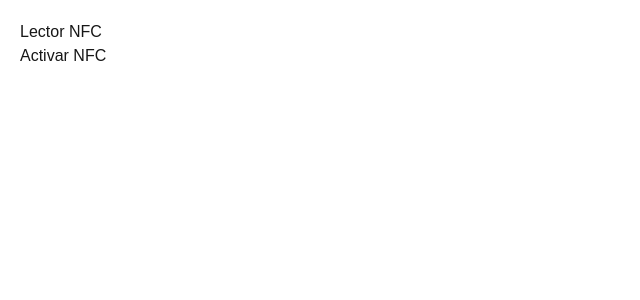
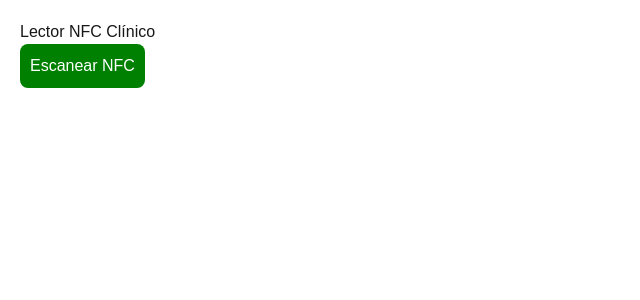
Before and after one commit to EmilySIlva273/nfc-clinico, a Next.js app: page / in a window 1280 px wide. Shown: the top 300 px of the page, without its empty margins (0-640 px from the left). Built offline with nearby package versions, Linux system fonts and the light colour scheme.

Commit message:
corregido

```diff
--- a/app/page.tsx
+++ b/app/page.tsx
@@ -1,24 +1,96 @@
 'use client'
 
 import { useState } from 'react'
+import { supabase } from '../lib/supabase'
 
 export default function Home() {
-  const [dni, setDni] = useState('')
   const [paciente, setPaciente] = useState<any>(null)
+  const [loading, setLoading] = useState(false)
+
+  const scanNFC = async () => {
+    setLoading(true)
+
+    try {
+      // 🔥 Verifica soporte NFC
+      if (typeof window === "undefined") return
+
+      if (!('NDEFReader' in window)) {
+        alert("Este dispositivo no soporta NFC")
+        setLoading(false)
+        return
+      }
+
+      const ndef = new (window as any).NDEFReader()
+
+      await ndef.scan()
+
+      alert("Acerca el NFC al teléfono")
+
+      ndef.onreading = async (event: any) => {
+        const decoder = new TextDecoder()
+
+        for (const record of event.message.records) {
+          if (record.recordType === "text") {
+
+            const dni = decoder.decode(record.data).trim()
+
+            console.log("DNI LEÍDO:", dni)
+
+            // 🔥 BUSCAR EN SUPABASE
+            const { data, error } = await supabase
+              .from('registros')
+              .select('*')
+              .eq('dni', dni)
+              .single()
+
+            if (error || !data) {
+              alert("Paciente no registrado")
+              setPaciente(null)
+            } else {
+              setPaciente(data)
+              alert("Paciente encontrado")
+            }
+          }
+        }
+      }
+
+    } catch (error) {
+      console.error(error)
+      alert("Error al usar NFC o permisos denegados")
+    }
+
+    setLoading(false)
+  }
 
   return (
     <div style={{ padding: 20 }}>
-      <h1>Lector NFC</h1>
+      <h1>Lector NFC Clínico</h1>
 
-      <button>
-        Activar NFC
+      {/* BOTÓN NFC */}
+      <button
+        type="button"
+        onClick={scanNFC}
+        disabled={loading}
+        style={{
+          padding: 10,
+          background: loading ? 'gray' : 'green',
+          color: 'white',
+          border: 'none',
+          borderRadius: 8,
+          cursor: 'pointer'
+        }}
+      >
+        {loading ? "Escaneando..." : "Escanear NFC"}
       </button>
 
+      {/* RESULTADO */}
       {paciente && (
-        <div>
-          <h2>Paciente</h2>
-          <p>DNI: {paciente.dni}</p>
-          <p>Nombres: {paciente.nombres}</p>
+        <div style={{ marginTop: 20 }}>
+          <h2>Paciente encontrado</h2>
+          <p><b>DNI:</b> {paciente.dni}</p>
+          <p><b>Nombres:</b> {paciente.nombres}</p>
+          <p><b>Apellidos:</b> {paciente.apellidos}</p>
+          <p><b>Estado:</b> {paciente.estado}</p>
         </div>
       )}
     </div>
```
